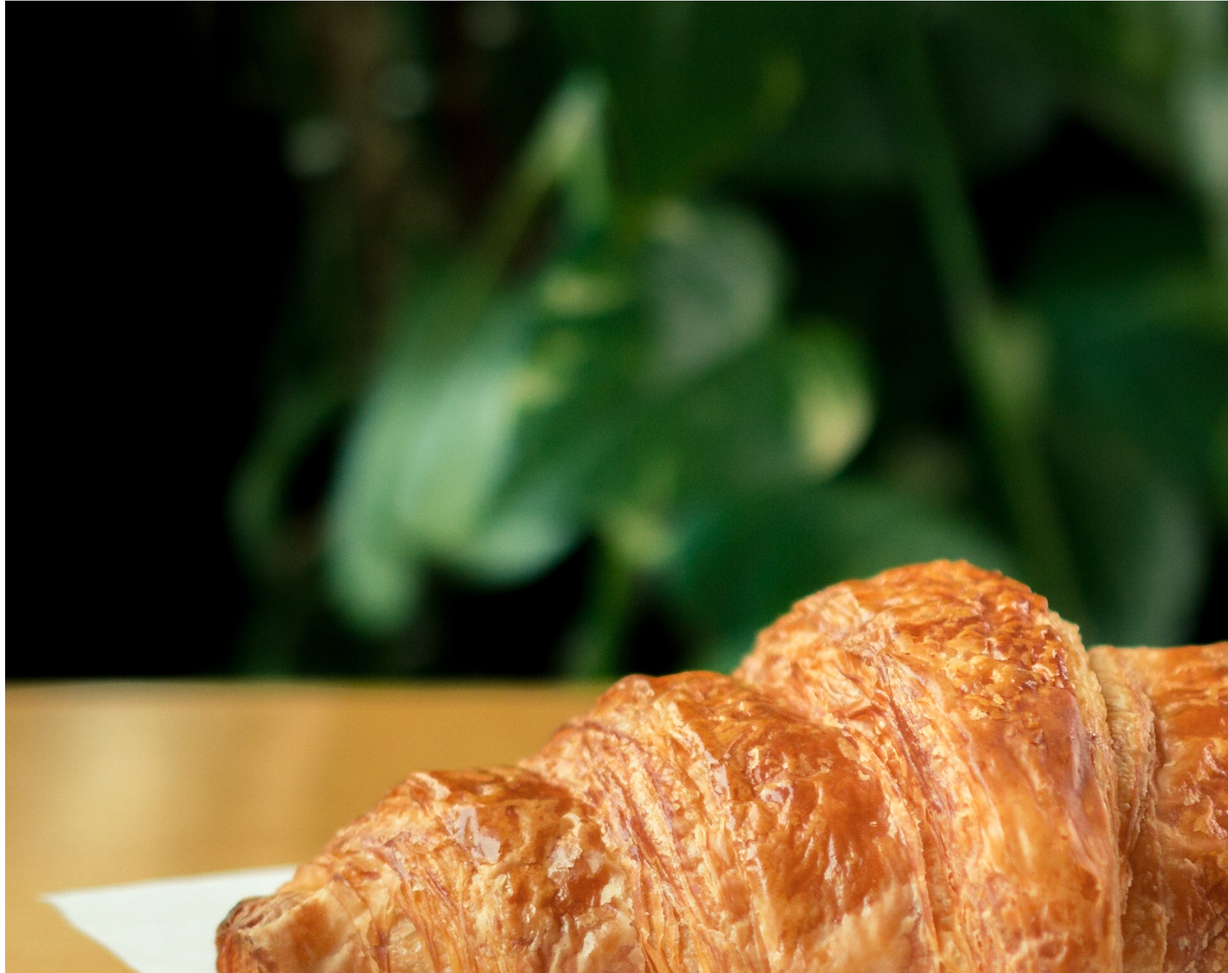
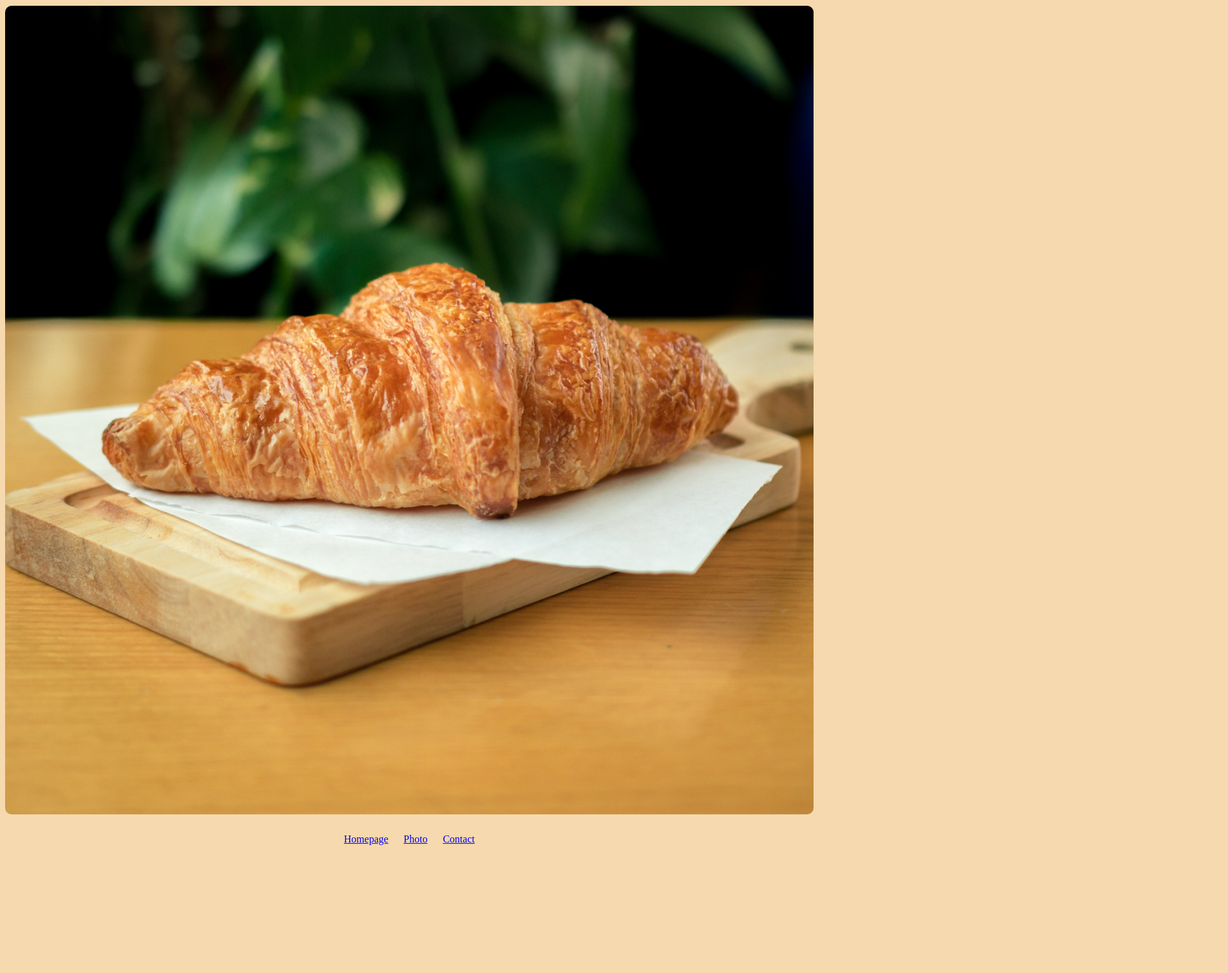
Before and after one commit to soleilvperez/Croissant, a plain HTML site: page photo.html in a window 1280 px wide. Shown: the part 79-1600 px from the top of the page at 64% size, 1920 px wide, since content can reach past the window. After the commit the page ends 1408 px from the top, so only its background shows below. Drawn offline with Linux system fonts and the light colour scheme.

Commit message:
Create and add to css file

```diff
--- /dev/null
+++ b/css/styles.css
@@ -0,0 +1,19 @@
+body {
+  text-align: center;
+  background: #f6d9ae;
+}
+
+.croissant-emoji {
+  font-size: 100px;
+}
+
+.photo-croissant {
+  display: block;
+  max-width: 100%;
+  border-radius: 10px;
+  margin: 30px auto;
+}
+
+.important-link {
+  margin: 0 10px;
+}
--- a/photo.html
+++ b/photo.html
@@ -4,16 +4,22 @@
     <meta charset="UTF-8" />
     <meta http-equiv="X-UA-Compatible" content="IE=edge" />
     <meta name="viewport" content="width=device-width, initial-scale=1.0" />
+    <link rel="stylesheet" href="/css/styles.css" />
     <title>Photo</title>
   </head>
   <body>
     <h1>A picture of a croissant</h1>
-    <img src="/images/croissant.jpg" alt="Picture of croissant" />
 
-    <div class="important-links">
-      <a href="/index.html">Homepage</a>
-      <a href="/photo.html">Photo</a>
-      <a href="/contact.html">Contact</a>
+    <img
+      src="/images/croissant.jpg"
+      alt="Picture of croissant"
+      class="photo-croissant"
+    />
+
+    <div class="footer">
+      <a href="/index.html" class="important-link">Homepage</a>
+      <a href="/photo.html" class="important-link">Photo</a>
+      <a href="/contact.html" class="important-link">Contact</a>
     </div>
   </body>
 </html>
```
Also changed, not shown: contact.html (+5 -4 lines), index.html (+6 -4 lines).
